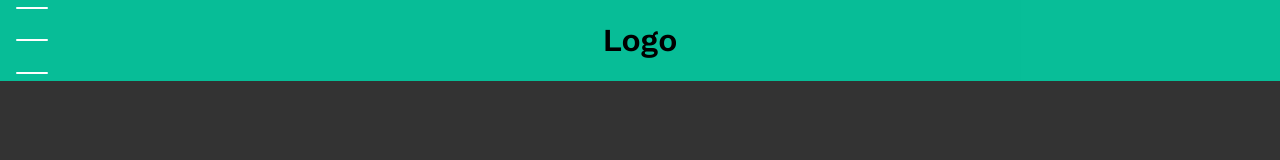
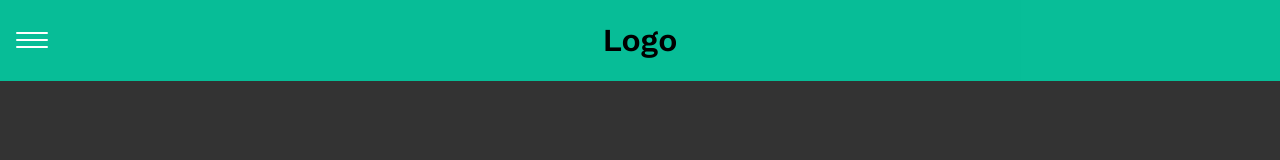
Before and after one commit to Endzo-Useri/Responsive-Navbar-No-JS, a plain HTML site: page index.html in a window 1280 px wide. Shown: the top 160 px of the page. Drawn offline with nearby package versions, Linux system fonts and the light colour scheme.

Commit message:
Update styles.css

```diff
--- a/styles.css
+++ b/styles.css
@@ -48,8 +48,8 @@ header {
 }
 
 .nav-toggle-label span,
-.nav-toggle-label::before,
-.nav-toggle-label::after {
+.nav-toggle-label span::before,
+.nav-toggle-label span::after {
 	display: block;
 	background: #fff;
 	height: 2px;
@@ -58,17 +58,17 @@ header {
 	position: relative;
 }
 
-.nav-toggle-label::before,
-.nav-toggle-label::after {
+.nav-toggle-label span::before,
+.nav-toggle-label span::after {
 	content: "";
 	position: absolute;
 }
 
-.nav-toggle-label::before {
+.nav-toggle-label span::before {
 	bottom: 7px;
 }
 
-.nav-toggle-label::after {
+.nav-toggle-label span::after {
 	top: 7px;
 }
 
```
